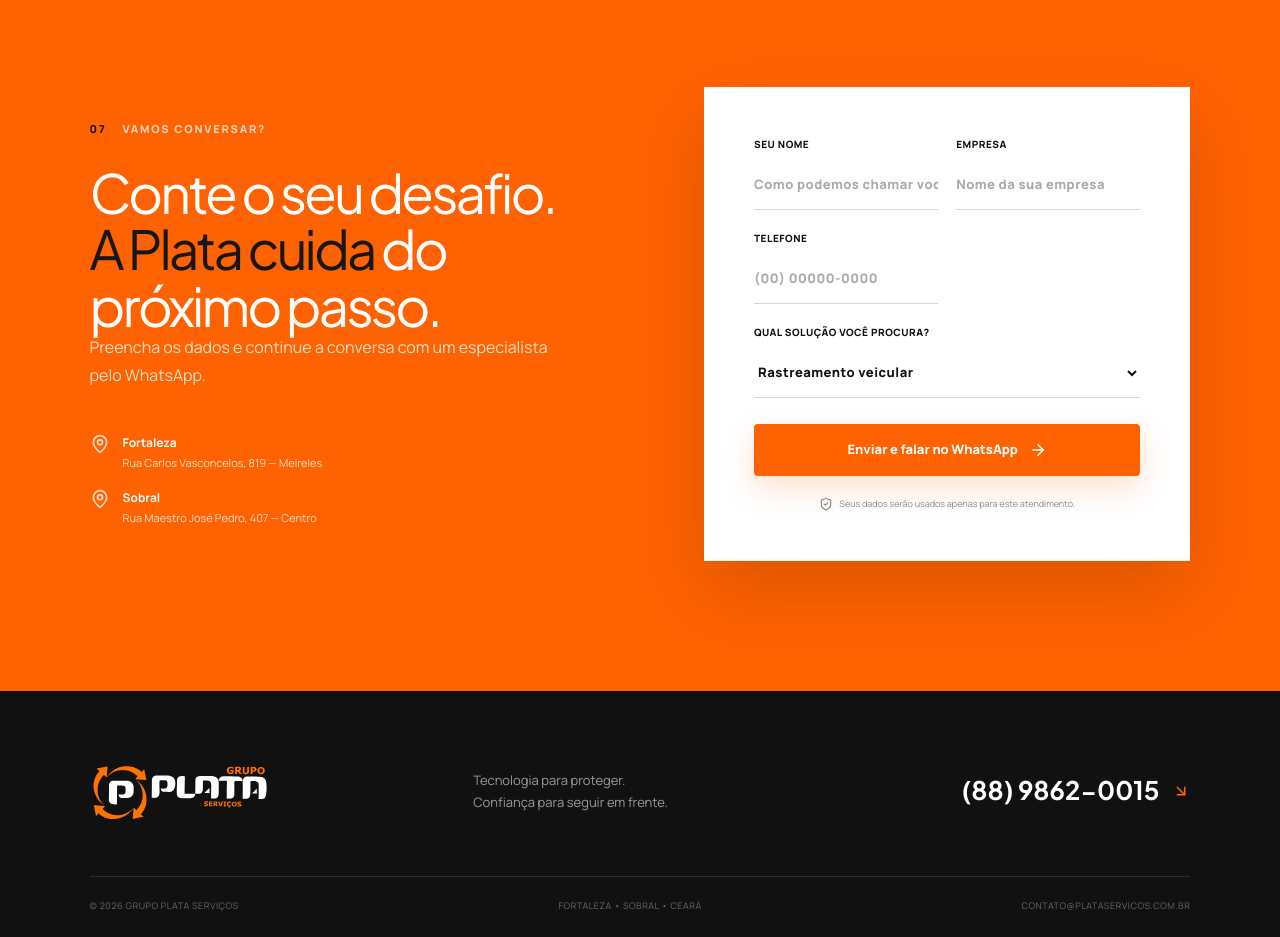
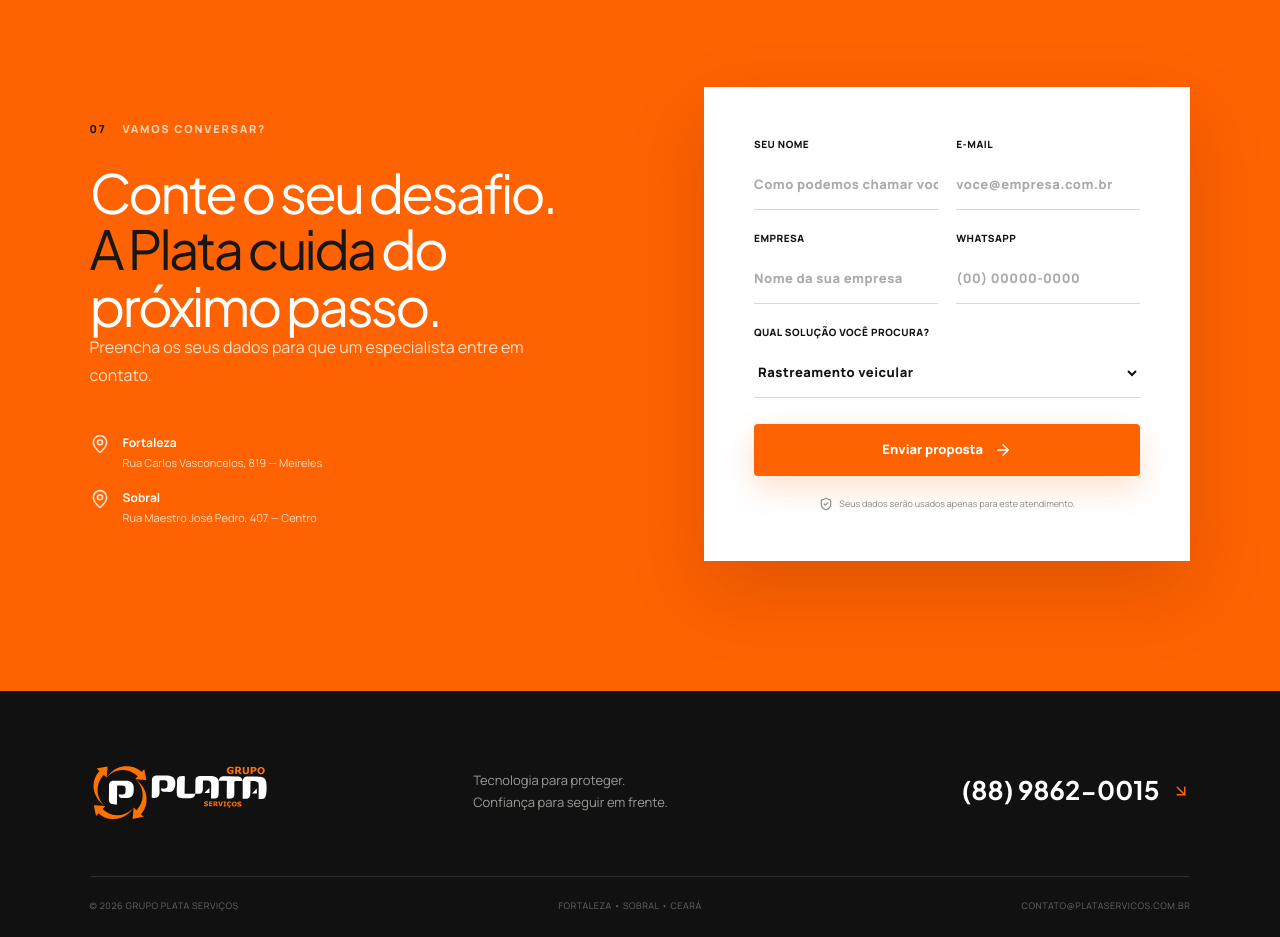
Before and after one commit to gefersongilas-debug/plata-servicos, a Next.js app: page / in a window 1280 px wide. Shown: the part 7000-7937 px from the top of the page. Built offline with nearby package versions, Linux system fonts and the light colour scheme.

Commit message:
Ajusta fluxo de captura dos CTAs

```diff
--- a/app/globals.css
+++ b/app/globals.css
@@ -83,6 +83,7 @@
   transition: transform .25s ease, background .25s ease;
 }
 .header-cta:hover { transform: translateY(-2px); background: var(--orange-bright); }
+.mobile-whatsapp-cta, .button.mobile-whatsapp-cta { display: none; }
 .menu-button { display: none; }
 
 .hero {
@@ -325,7 +326,7 @@
 .form-wrap { background: #fff; color: var(--ink); padding: clamp(28px, 4vw, 50px); box-shadow: 0 30px 70px rgba(96,35,0,.2); }
 .form-wrap form { display: grid; grid-template-columns: 1fr 1fr; gap: 21px 18px; }
 .form-wrap label { display: grid; gap: 8px; font-size: 10px; font-weight: 800; letter-spacing: .05em; text-transform: uppercase; }
-.form-wrap label:nth-child(4) { grid-column: span 2; }
+.form-wrap label:nth-child(5) { grid-column: span 2; }
 .form-wrap input, .form-wrap select { width: 100%; height: 50px; border: 0; border-bottom: 1px solid #d8d7d2; outline: none; background: transparent; font-size: 13px; color: var(--ink); border-radius: 0; transition: border-color .2s; }
 .form-wrap input:focus, .form-wrap select:focus { border-color: var(--orange); }
 .form-wrap input::placeholder { color: #aaa; }
@@ -383,6 +384,8 @@
   .site-header nav a { padding: 15px 4px; border-bottom: 1px solid rgba(255,255,255,.12); }
   .site-header nav a::after { display: none; }
   .header-cta { display: none; }
+  .desktop-contact-cta { display: none; }
+  .mobile-whatsapp-cta, .button.mobile-whatsapp-cta { display: inline-flex; }
 
   .hero { height: auto; max-height: none; min-height: 0; padding: 130px 22px 90px; }
   .hero-content { grid-template-columns: 1fr; gap: 55px; }
@@ -468,7 +471,7 @@
   .process-row p { grid-column: 2 / 4; }
   .process-row svg { grid-column: 3; grid-row: 1; }
   .form-wrap form { grid-template-columns: 1fr; }
-  .form-wrap label:nth-child(4), .form-wrap .button, .form-wrap small { grid-column: span 1; }
+  .form-wrap label:nth-child(5), .form-wrap .button, .form-wrap small { grid-column: span 1; }
   .footer-top { grid-template-columns: 1fr; }
   .footer-top a { grid-column: span 1; font-size: 21px; }
   .footer-bottom { flex-direction: column; gap: 12px; }
--- a/app/page.tsx
+++ b/app/page.tsx
@@ -286,12 +286,26 @@
   );
 }
 
+function ContactCta({ className, children }: { className: string; children: React.ReactNode }) {
+  return (
+    <>
+      <a className={`${className} desktop-contact-cta`} href="#contato">
+        {children}
+      </a>
+      <a className={`${className} mobile-whatsapp-cta`} href={WHATSAPP_URL} target="_blank" rel="noreferrer">
+        {children}
+      </a>
+    </>
+  );
+}
+
 export default function Home() {
   const [menuOpen, setMenuOpen] = useState(false);
   const [activeSolution, setActiveSolution] = useState<SolutionKey>("frota");
   const [scrolled, setScrolled] = useState(false);
   const [selectedService, setSelectedService] = useState("Rastreamento veicular");
   const [formName, setFormName] = useState("");
+  const [formEmail, setFormEmail] = useState("");
   const [formCompany, setFormCompany] = useState("");
   const [formPhone, setFormPhone] = useState("");
   const [formStatus, setFormStatus] = useState<"idle" | "sending" | "sent" | "error">("idle");
@@ -387,6 +401,7 @@
     if (formStatus === "sending") return;
 
     const name = formName.trim();
+    const email = formEmail.trim();
     const company = formCompany.trim();
     const phoneDigits = formPhone.replace(/\D/g, "");
 
@@ -397,6 +412,7 @@
 
     const payload = {
       nome: name,
+      email,
       empresa: company,
       telefone: formPhone,
       telefone_e164: `+55${phoneDigits}`,
@@ -424,8 +440,6 @@
       ...trackingToPayload(leadTracking),
     });
 
-    const message = `Olá, sou ${name || "um potencial cliente"}${company ? ` da ${company}` : ""}. Gostaria de uma proposta para ${selectedService}.`;
-    window.open(`https://wa.me/558898620015?text=${encodeURIComponent(message)}`, "_blank", "noopener,noreferrer");
   };
 
   const closeMenu = () => setMenuOpen(false);
@@ -457,9 +471,9 @@
           <a href="#contato" onClick={closeMenu}>Contato</a>
         </nav>
 
-        <a className="header-cta" href={WHATSAPP_URL} target="_blank" rel="noreferrer">
+        <ContactCta className="header-cta">
           Solicitar proposta <ArrowDownRight size={17} />
-        </a>
+        </ContactCta>
       </header>
 
       <section className="hero" id="inicio" ref={heroRef}>
@@ -480,9 +494,9 @@
               Tecnologia, pessoas e gestão em um único grupo para cuidar do seu patrimônio, da sua frota e da rotina do seu negócio.
             </p>
             <div className="hero-actions hero-enter delay-4">
-              <a className="button button-primary" href={WHATSAPP_URL} target="_blank" rel="noreferrer">
+              <ContactCta className="button button-primary">
                 Falar com um especialista <ArrowRight size={18} />
-              </a>
+              </ContactCta>
               <a className="text-link" href="#servicos">Explorar soluções <ChevronDown size={17} /></a>
             </div>
           </div>
@@ -624,7 +638,7 @@
                 );
               })}
             </div>
-            <a href={WHATSAPP_URL} target="_blank" rel="noreferrer" className="button button-outline-light">Quero conhecer<span className="sr-only"> {activeSolution === "frota" ? "Frotas" : "Segurança"}</span> <ArrowRight size={18} /></a>
+            <ContactCta className="button button-outline-light">Quero conhecer<span className="sr-only"> {activeSolution === "frota" ? "Frotas" : "Segurança"}</span> <ArrowRight size={18} /></ContactCta>
           </div>
         </div>
       </section>
@@ -743,7 +757,7 @@
         <div className="contact-copy">
           <Reveal><p className="eyebrow light"><span>07</span> Vamos conversar?</p></Reveal>
           <Reveal delay={80}><h2>Conte o seu desafio.<br /><em>A Plata cuida</em> do próximo passo.</h2></Reveal>
-          <Reveal delay={140}><p>Preencha os dados e continue a conversa com um especialista pelo WhatsApp.</p></Reveal>
+          <Reveal delay={140}><p>Preencha os seus dados para que um especialista entre em contato.</p></Reveal>
           <Reveal delay={200} className="contact-details">
             <div><MapPin size={20} /><span><strong>Fortaleza</strong>Rua Carlos Vasconcelos, 819 — Meireles</span></div>
             <div><MapPin size={20} /><span><strong>Sobral</strong>Rua Maestro José Pedro, 407 — Centro</span></div>
@@ -765,6 +779,17 @@
                 required
               />
             </label>
+            <label>E-mail
+              <input
+                name="email"
+                type="email"
+                placeholder="voce@empresa.com.br"
+                value={formEmail}
+                onChange={(e) => setFormEmail(e.target.value)}
+                autoComplete="email"
+                required
+              />
+            </label>
             <label>Empresa
               <input
                 name="company"
@@ -775,7 +800,7 @@
                 autoComplete="organization"
               />
             </label>
-            <label>Telefone
+            <label>WhatsApp
               <input
                 name="phone"
                 type="tel"
@@ -801,10 +826,10 @@
               <input key={key} type="hidden" name={key} defaultValue="" />
             ))}
             <button type="submit" className="button button-primary" disabled={formStatus === "sending"}>
-              {formStatus === "sending" ? "Enviando..." : "Enviar e falar no WhatsApp"} <ArrowRight size={18} />
+              {formStatus === "sending" ? "Enviando..." : "Enviar proposta"} <ArrowRight size={18} />
             </button>
             {formStatus === "sent" && <small className="form-status form-status-ok" role="status"><Check size={14} /> Recebemos seus dados. Em instantes um especialista fala com você.</small>}
-            {formStatus === "error" && <small className="form-status form-status-error" role="alert"><ShieldCheck size={14} /> Não conseguimos registrar seus dados, mas você já pode falar com a gente no WhatsApp.</small>}
+            {formStatus === "error" && <small className="form-status form-status-error" role="alert"><ShieldCheck size={14} /> Não conseguimos registrar seus dados. <a href={WHATSAPP_URL} target="_blank" rel="noreferrer">Falar pelo WhatsApp</a></small>}
             <small><ShieldCheck size={14} /> Seus dados serão usados apenas para este atendimento.</small>
           </form>
         </Reveal>
```
